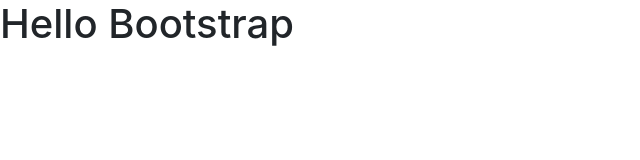
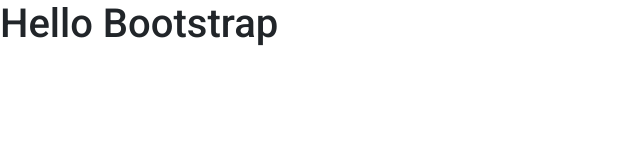
Before and after one commit to leihuagh/Teaching-Bootstrap-4-Site-Template, a plain HTML site: page index.html in a window 1280 px wide. Shown: the whole page, without its empty margins (0-640 px from the left). Drawn offline with nearby package versions, Linux system fonts and the light colour scheme.

Commit message:
init styling

```diff
--- /dev/null
+++ b/assets/scss/site.scss
@@ -0,0 +1,4 @@
+@import url("https://fonts.googleapis.com/css?family=Roboto:100,100i,300,300i,400,400i,500,500i,700,700i,900,900i&display=swap");
+body {
+    font-family: "Roboto", sans-serif;
+}
--- a/index.html
+++ b/index.html
@@ -9,6 +9,8 @@
 
     <!-- Bootstrap CSS -->
     <link rel="stylesheet" href="https://stackpath.bootstrapcdn.com/bootstrap/4.3.1/css/bootstrap.min.css" integrity="sha384-ggOyR0iXCbMQv3Xipma34MD+dH/1fQ784/j6cY/iJTQUOhcWr7x9JvoRxT2MZw1T" crossorigin="anonymous">
+
+    <link rel="stylesheet" href="assets/css/site.css">
 </head>
 
 <body>
@@ -19,6 +21,7 @@
     <script src="https://cdnjs.cloudflare.com/ajax/libs/popper.js/1.15.0/umd/popper.min.js" integrity="sha256-fTuUgtT7O2rqoImwjrhDgbXTKUwyxxujIMRIK7TbuNU=" crossorigin="anonymous"></script>
     <script src="https://stackpath.bootstrapcdn.com/bootstrap/4.3.1/js/bootstrap.min.js" integrity="sha384-JjSmVgyd0p3pXB1rRibZUAYoIIy6OrQ6VrjIEaFf/nJGzIxFDsf4x0xIM+B07jRM" crossorigin="anonymous">
     </script>
+    <script src="assets/js/site.js"></script>
 </body>
 
 </html>
```
Also changed, not shown: assets/css/site.css (added), assets/js/site.js (added), 1 other file.
